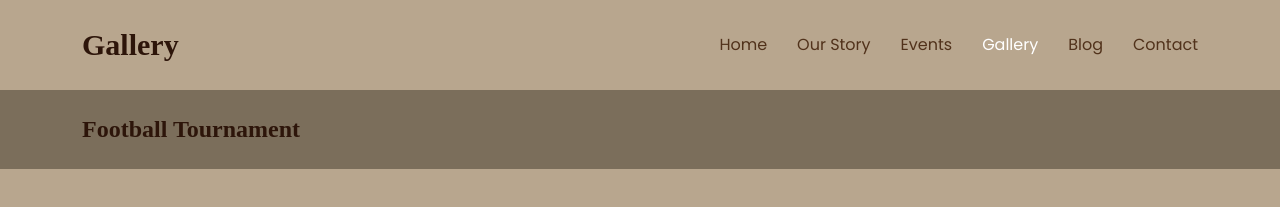
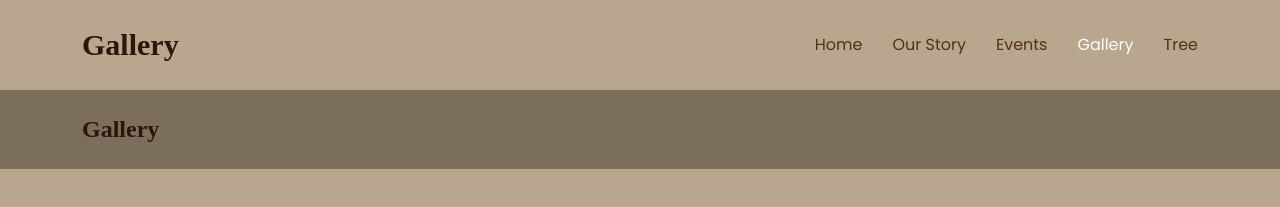
Before and after one commit to shibushaba/vp, a plain HTML site: page gallery.html in a window 1280 px wide. Shown: the top 207 px of the page. Drawn offline with Linux system fonts and the light colour scheme.

Commit message:
Update gallery.html

```diff
--- a/gallery.html
+++ b/gallery.html
@@ -48,9 +48,9 @@
               <li><a href="our-story.html">Our Story</a></li>
               <li><a href="events.html" >Events</a></li>
               <li><a href="gallery.html" class="active">Gallery</a></li>
-              <li><a href="blog.html">Blog</a></li>
 
-              <li><a href="contact.html">Contact</a></li>
+
+              <li><a href="familyTree/familyRoot.html">Tree</a></li>
             </ul>
 
 
@@ -65,7 +65,7 @@
     <!-- Page Title -->
     <div class="page-title light-background">
       <div class="container d-lg-flex justify-content-between align-items-center">
-        <h1 class="mb-2 mb-lg-0">Football Tournament</h1>
+        <h1 class="mb-2 mb-lg-0">Gallery</h1>
 
       </div>
     </div><!-- End Page Title -->
```
